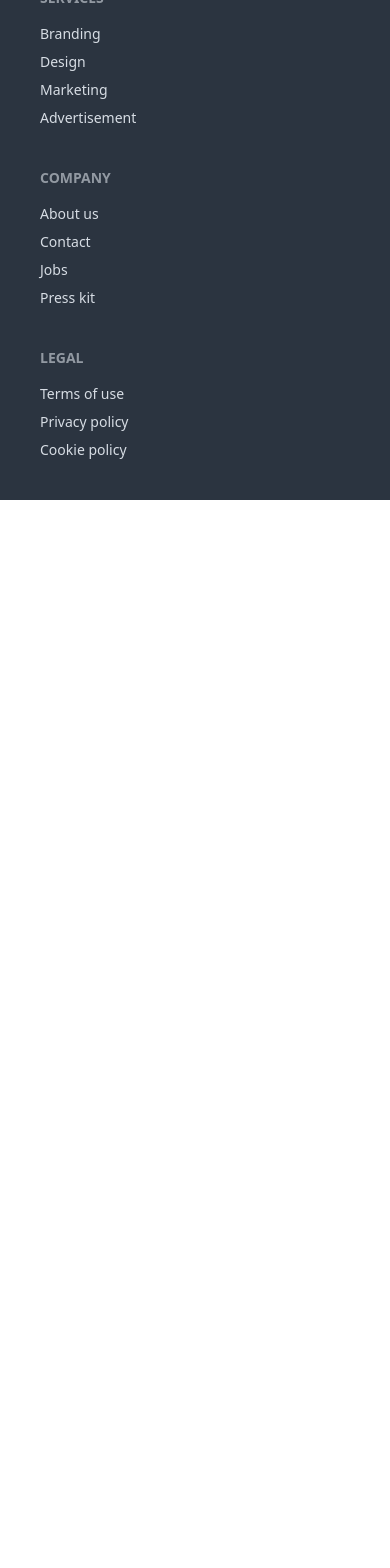
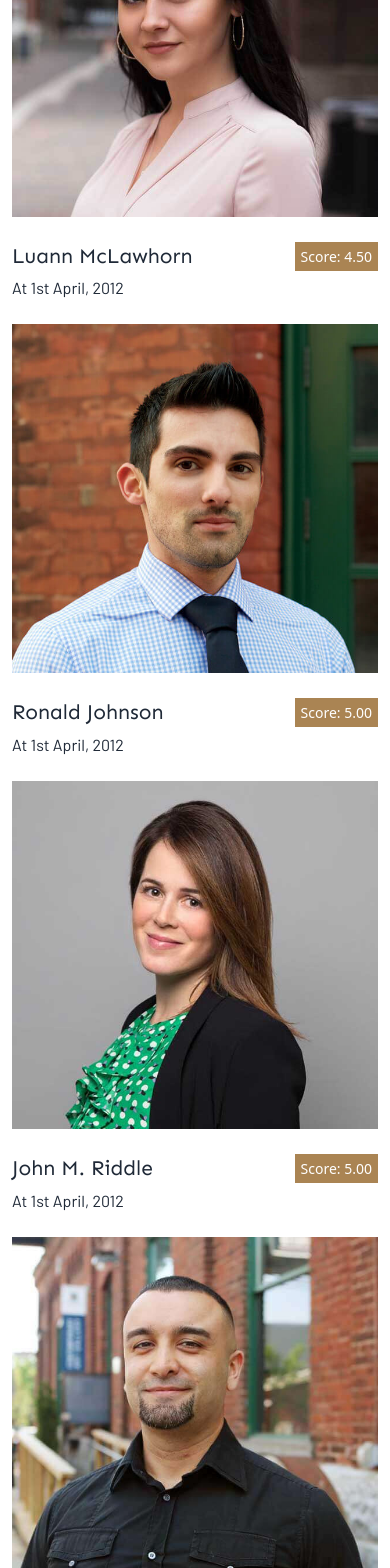
Before and after one commit to RobiulIslam08/Dot-Programmers-Task, a React (Vite) app: page / in a window 390 px wide. Shown: the part 5296-6864 px from the top of the page. Before the commit the page ends 5796 px from the top, so only its background shows below. Built offline with nearby package versions, Linux system fonts and the light colour scheme.

Commit message:
aggent card design complete

```diff
--- a/src/component/Home/PropertyAgents/PropertyAgents.jsx
+++ b/src/component/Home/PropertyAgents/PropertyAgents.jsx
@@ -1,5 +1,8 @@
 import { Link } from "react-router-dom";
-
+import luann from "../../../assets/Home/1.jpg"
+import ronald from "../../../assets/Home/2.jpg"
+import riddle1 from "../../../assets/Home/3.jpg"
+import riddle2 from "../../../assets/Home/4.jpg"
 
 const PropertyAgents = () => {
 	return (
@@ -13,7 +16,39 @@ const PropertyAgents = () => {
 			</div>
 
 			{/* card desing start */}
-			<div>
+			<div className="grid grid-cols-1 md:grid-cols-2 lg:grid-cols-4 gap-6">
+				<div>
+					<img src={luann} alt="" />
+					<div className="flex justify-between items-center pt-6">
+						<p className="text-[21px] font-sen">Luann McLawhorn</p>
+						<p className="px-[6px] text-[14px] py-1 text-white bg-[#aa8453]">Score: 4.50</p>
+					</div>
+					<p className="font-barlow pt-1">At 1st April, 2012</p>
+				</div>
+				<div>
+					<img src={ronald} alt="" />
+					<div className="flex justify-between items-center pt-6">
+						<p className="text-[21px] font-sen">Ronald Johnson</p>
+						<p className="px-[6px] text-[14px] py-1 text-white bg-[#aa8453]">Score: 5.00</p>
+					</div>
+					<p className="font-barlow pt-1">At 1st April, 2012</p>
+				</div>
+				<div>
+					<img src={riddle1} alt="" />
+					<div className="flex justify-between items-center pt-6">
+						<p className="text-[21px] font-sen">John M. Riddle</p>
+						<p className="px-[6px] text-[14px] py-1 text-white bg-[#aa8453]">Score: 5.00</p>
+					</div>
+					<p className="font-barlow pt-1">At 1st April, 2012</p>
+				</div>
+				<div>
+					<img src={riddle2} alt="" />
+					<div className="flex justify-between items-center pt-6">
+						<p className="text-[21px] font-sen">John M. Riddle</p>
+						<p className="px-[6px] text-[14px] py-1 text-white bg-[#aa8453]">Score: 4.00</p>
+					</div>
+					<p className="font-barlow pt-1">At 1st April, 2012</p>
+				</div>
 
 			</div>
 		</div>
```
